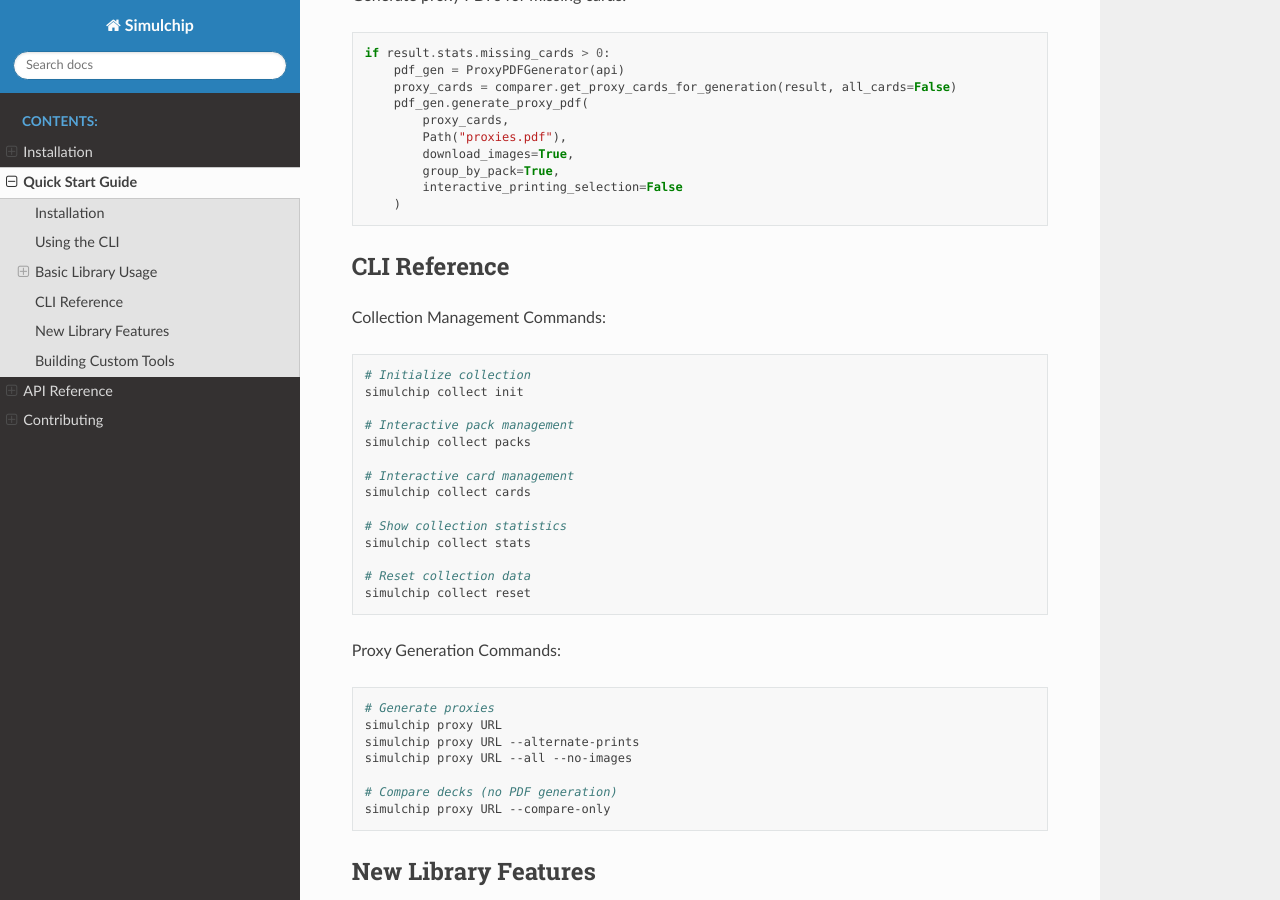
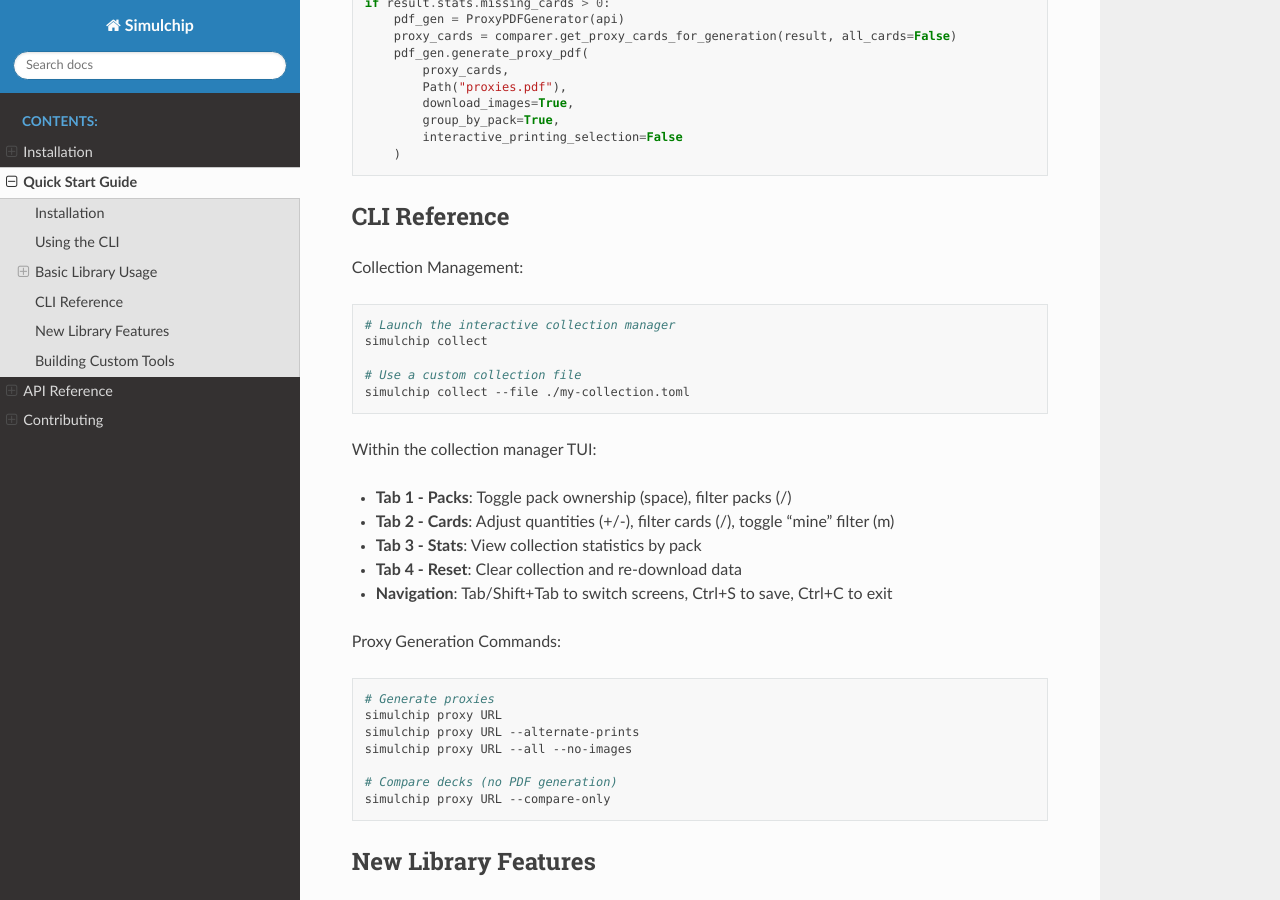
Before and after one commit to dfiru/simulchip, a Sphinx documentation site: the page built from docs/source/quickstart.rst, in a window 1280 px wide and 900 px high, scrolled down 1871 px. Built offline with Sphinx 7.4.7 and the Read the Docs theme 3.1.0, drawn with Linux system fonts in a browser that asks for light colours; some of the changed text lies outside the part shown.

Commit message:
update docs w/ tui

```diff
--- a/docs/source/quickstart.rst
+++ b/docs/source/quickstart.rst
@@ -27,14 +27,11 @@
 
 .. code-block:: bash
 
-   # Initialize a new collection
-   simulchip collect init
+   # Launch the interactive collection manager TUI
+   simulchip collect
 
-   # Interactive pack management
-   simulchip collect packs
-
-   # Interactive card management
-   simulchip collect cards
+   # Use a custom collection file
+   simulchip collect --file ./my-collection.toml
 
    # Generate proxies for a deck
    simulchip proxy https://netrunnerdb.com/en/decklist/7a9e2d43-bd55-45d0-bd2c-99cad2d17d4c
@@ -114,24 +111,23 @@
 CLI Reference
 -------------
 
-Collection Management Commands:
+Collection Management:
 
 .. code-block:: bash
 
-   # Initialize collection
-   simulchip collect init
+   # Launch the interactive collection manager
+   simulchip collect
 
-   # Interactive pack management
-   simulchip collect packs
+   # Use a custom collection file
+   simulchip collect --file ./my-collection.toml
 
-   # Interactive card management
-   simulchip collect cards
+Within the collection manager TUI:
 
-   # Show collection statistics
-   simulchip collect stats
-
-   # Reset collection data
-   simulchip collect reset
+- **Tab 1 - Packs**: Toggle pack ownership (space), filter packs (/)
+- **Tab 2 - Cards**: Adjust quantities (+/-), filter cards (/), toggle "mine" filter (m)
+- **Tab 3 - Stats**: View collection statistics by pack
+- **Tab 4 - Reset**: Clear collection and re-download data
+- **Navigation**: Tab/Shift+Tab to switch screens, Ctrl+S to save, Ctrl+C to exit
 
 Proxy Generation Commands:
 
```
Also changed, not shown: README.md (+41 -38 lines).
